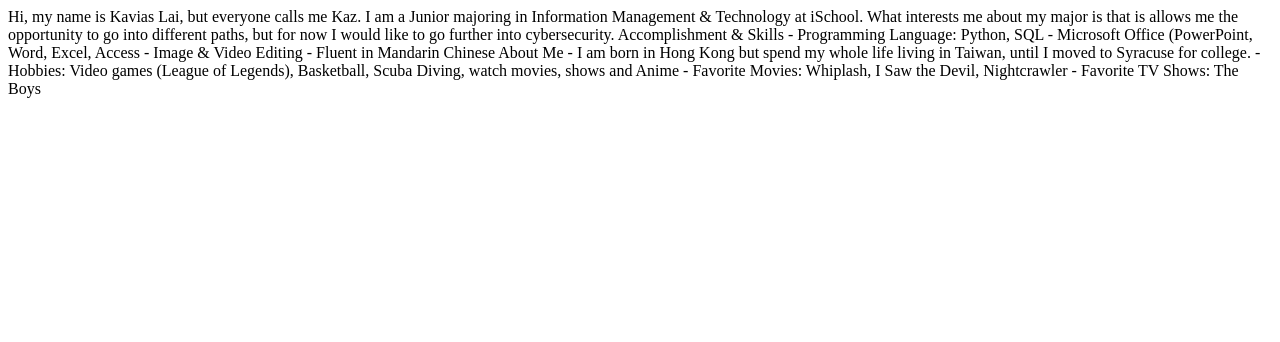
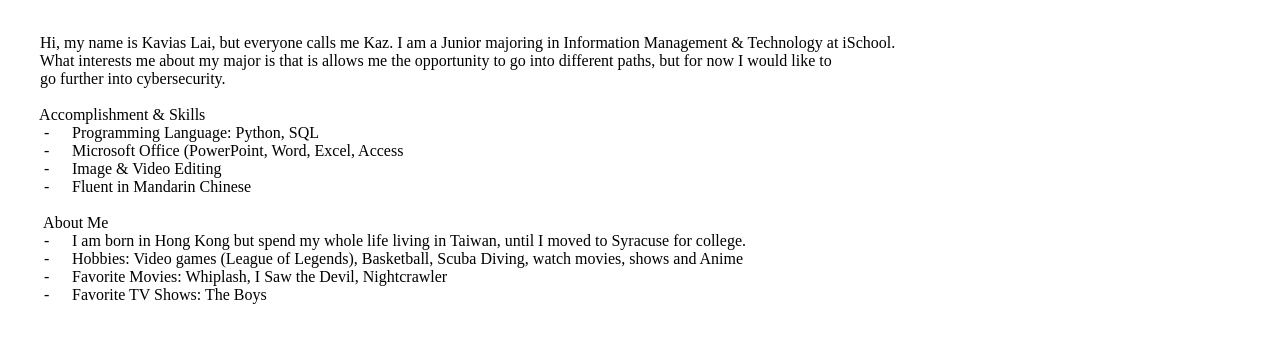
Before and after one commit to klai01-su/ist263, a plain HTML site: page lab01/lai-bio.html in a window 1280 px wide. Drawn offline with Linux system fonts and the light colour scheme.

Commit message:
Update lai-bio.html

```diff
--- a/lab01/lai-bio.html
+++ b/lab01/lai-bio.html
@@ -5,7 +5,10 @@
         <title>Kavias Lai - Bio</title>
     </head>
     <body>
-        Hi, my name is Kavias Lai, but everyone calls me Kaz. I am a Junior majoring in Information Management & Technology at iSchool. What interests me about my major is that is allows me the opportunity to go into different paths, but for now I would like to go further into cybersecurity.
+        <p style="white-space: pre;">
+        Hi, my name is Kavias Lai, but everyone calls me Kaz. I am a Junior majoring in Information Management & Technology at iSchool.
+        What interests me about my major is that is allows me the opportunity to go into different paths, but for now I would like to
+        go further into cybersecurity.
 
         Accomplishment & Skills
          -	Programming Language: Python, SQL
@@ -13,10 +16,11 @@
          -	Image & Video Editing
          -	Fluent in Mandarin Chinese
 
-        About Me
+         About Me
          -	I am born in Hong Kong but spend my whole life living in Taiwan, until I moved to Syracuse for college.
          -	Hobbies: Video games (League of Legends), Basketball, Scuba Diving, watch movies, shows and Anime
          -	Favorite Movies: Whiplash, I Saw the Devil, Nightcrawler
          -	Favorite TV Shows: The Boys
+        </p>
     </body>
 </html>
```
